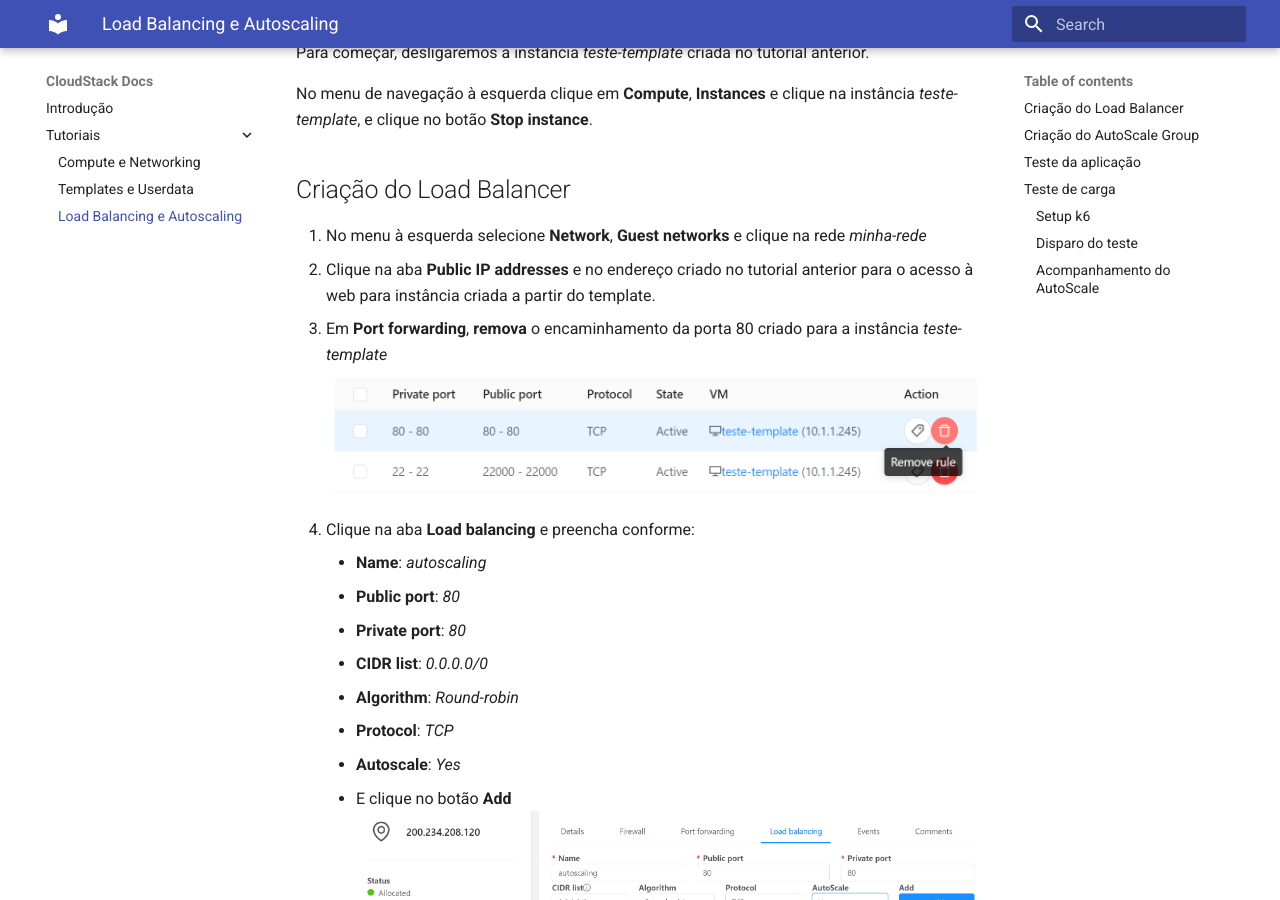
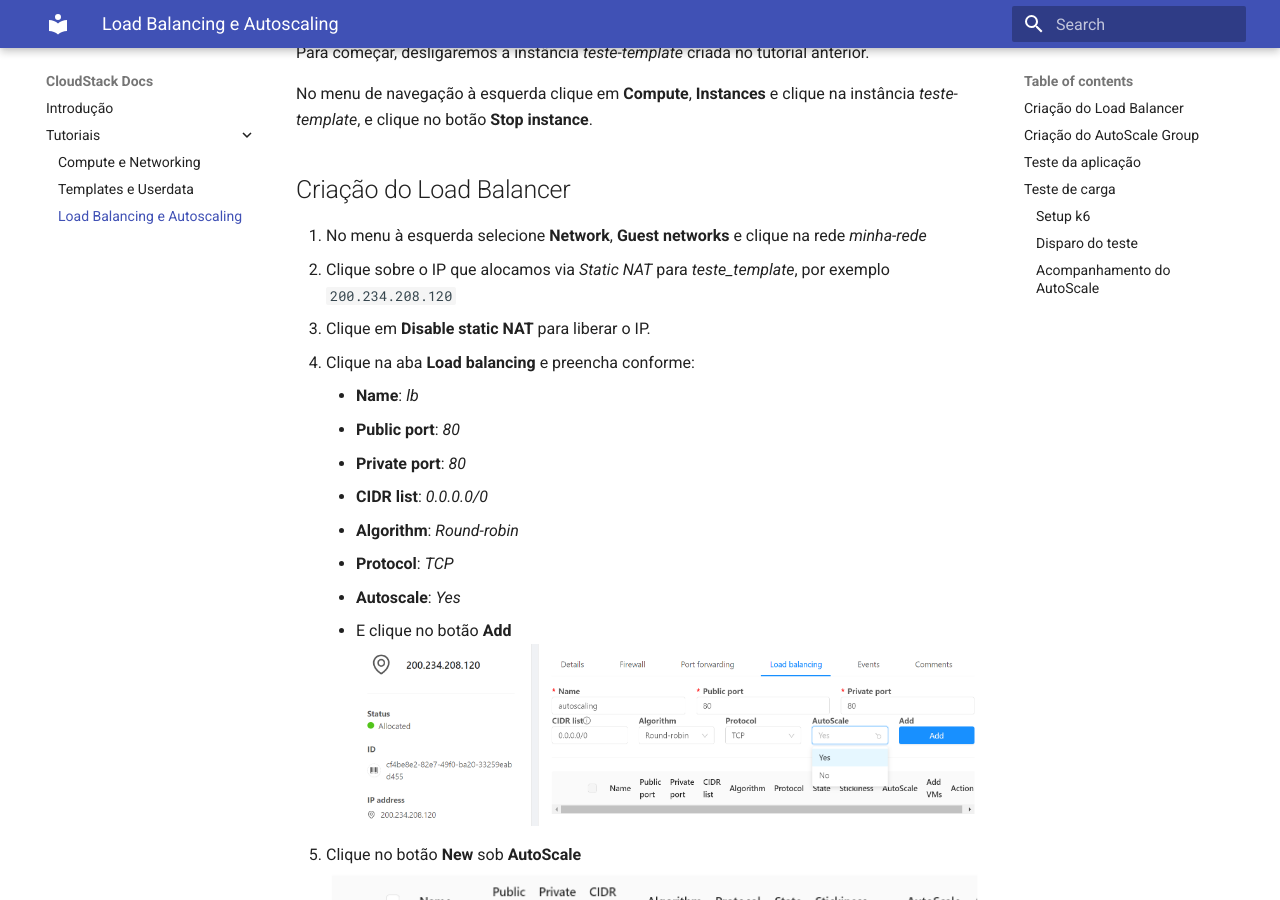
Before and after one commit to gmautner/cloudstack-docs, an MkDocs documentation site: the page built from docs/tutoriais/loadbalancing.md, in a window 1280 px wide and 900 px high, scrolled down 324 px. Built offline with MkDocs 1.6.1 and Material for MkDocs 9.7.7, drawn with Linux system fonts in a browser that asks for light colours; some of the changed text lies outside the part shown.

Commit message:
atualizar load balancing

```diff
--- a/docs/tutoriais/loadbalancing.md
+++ b/docs/tutoriais/loadbalancing.md
@@ -14,11 +14,10 @@
 ## Criação do Load Balancer
 
 1. No menu à esquerda selecione __Network__, __Guest networks__ e clique na rede _minha-rede_
-2. Clique na aba __Public IP addresses__ e no endereço criado no tutorial anterior para o acesso à web para instância criada a partir do template.
-3. Em __Port forwarding__, __remova__ o encaminhamento da porta 80 criado para a instância _teste-template_
-![Remove rule](remove-rule.png)
+2. Clique sobre o IP que alocamos via _Static NAT_ para _teste_template_, por exemplo `200.234.208.120`
+3. Clique em __Disable static NAT__ para liberar o IP.
 4. Clique na aba __Load balancing__ e preencha conforme:
-    * __Name__: _autoscaling_
+    * __Name__: _lb_
     * __Public port__: _80_
     * __Private port__: _80_
     * __CIDR list__: _0.0.0.0/0_
@@ -37,9 +36,9 @@
 2. Em __Compute offering__ escolha __TBD__
 3. Escolha a rede _minha-rede_
 ![Autoscale network](autoscale-network.png)
-4. Em __Load balancing__ mantenha a seleção da regra _autoscaling_
+4. Em __Load balancing__ mantenha a seleção da regra _lb_
 ![Autoscale load balancing](autoscale-loadbalancing.png)
-5. Em __ScaleUp policies__, ajuste o __Duration__ e __Quite time__ para 30 segundos, para encurtar o tempo de resposta no nosso teste de carga. Em __Counter__ escolhe _VM CPU - average percentage_, __Operator__: _Greater than_, __Threshold__: _70_ e pressione __Add condition__
+5. Em __ScaleUp policies__, ajuste o __Duration__ e __Quite time__ para 30 segundos, para encurtar o tempo de resposta no nosso teste de carga. Em __Counter__ escolha _VM CPU - average percentage_, __Operator__: _Greater than_, __Threshold__: _70_ e pressione __Add condition__
 ![ScaleUp](scaleup.png)
 5. Em __ScaleDown policies__, ajuste o __Duration__ e __Quite time__ para 30 segundos, para encurtar o tempo de resposta no nosso teste de carga. Em __Counter__ escolhe _VM CPU - average percentage_, __Operator__: _Less than_, __Threshold__: _20_ e pressione __Add condition__
 ![ScaleUp](scaledown.png)
@@ -52,7 +51,7 @@
     content: |
       <?php
       // Escrito por Userdata
-      define('DB_HOST', '<ip_bd>'); // exemplo '10.1.1.120'
+      define('DB_HOST', '10.1.1.120'); // coloque o IP interno do bd
       define('DB_PASSWORD', '<senha_bd>');
       ?>
     owner: "www-data:www-data"
```
Also changed, not shown: docs/tutoriais/templates.md (+1 -1 lines), docs/tutoriais/autoscale-loadbalancing.png.
